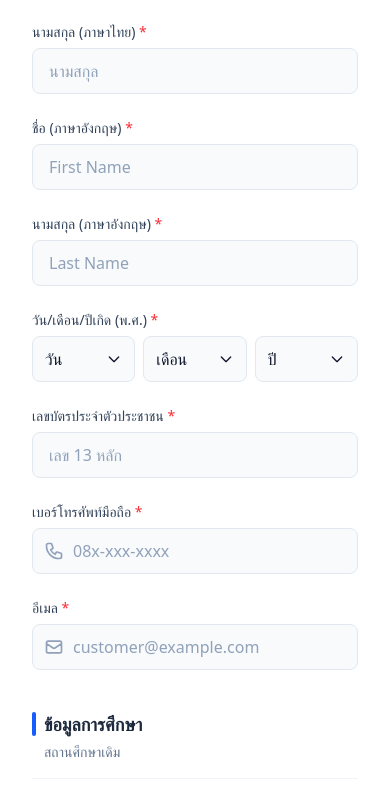
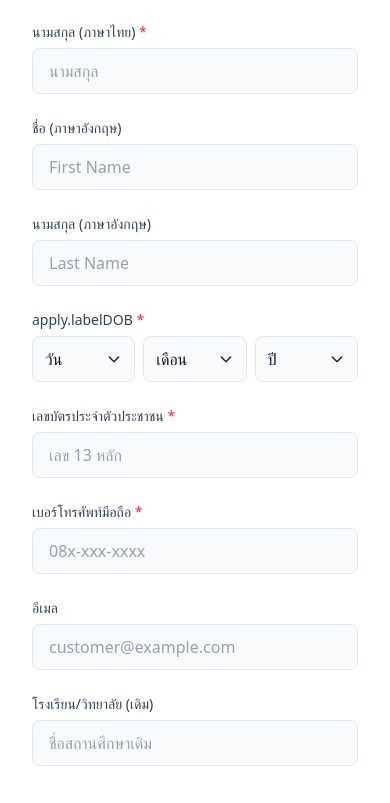
Before and after one commit to Kongdtnnmr/Project-CSC498, a React (Vite) app: page /apply in a window 390 px wide. Shown: the part 856-1659 px from the top of the page. Built offline with nearby package versions, Linux system fonts and the light colour scheme.

Commit message:
เพิ่มบันทึกสมัครเรียนGS Name smukrean498

```diff
--- a/package.json
+++ b/package.json
@@ -16,7 +16,8 @@
     "lucide-react": "^0.560.0",
     "react": "^19.2.0",
     "react-dom": "^19.2.0",
-    "react-router-dom": "^7.10.1"
+    "react-router-dom": "^7.10.1",
+    "sweetalert2": "^11.26.10"
   },
   "devDependencies": {
     "@eslint/js": "^9.39.1",
--- a/src/pages/Apply.jsx
+++ b/src/pages/Apply.jsx
@@ -1,5 +1,11 @@
 import { useState, useRef, useEffect } from 'react';
 import { useLanguage } from '../contexts/LanguageContext';
+
+// ⚠️ IMPORTANT: แทนที่ด้วย URL ของ Web App ที่คุณ Deploy จาก Google Apps Script
+const APPS_SCRIPT_URL = "https://script.google.com/macros/s/AKfycbxAJOqkKxToWMn3W0z2fykdVVO_nZPmGjJxjog-NTNCxoDg9ftIC0wgWrI_kC7KohT9/exec";
+// หมายเหตุ: โปรดแทนที่ URL นี้ด้วย URL ของ Web App ที่คุณ Deploy เอง
+
+// --- Component Helpers (ย้ายมาไว้ในไฟล์เดียวกันเพื่อความสะดวกในการ Copy-Paste) ---
 
 const InputField = ({ label, placeholder, type = "text", required = false, icon, value, onChange, maxLength }) => (
     <div>
@@ -48,7 +54,7 @@ const SelectField = ({ label, value, onChange, options, placeholder, required =
     </div>
 );
 
-const CustomSelect = ({ value, onChange, options, placeholder, isMobile }) => {
+const CustomSelect = ({ value, onChange, options, placeholder }) => {
     const [isOpen, setIsOpen] = useState(false);
     const containerRef = useRef(null);
 
@@ -67,10 +73,8 @@ const CustomSelect = ({ value, onChange, options, placeholder, isMobile }) => {
         setIsOpen(false);
     };
 
-    // Helper to get display label
     const getDisplayLabel = () => {
         if (!value) return placeholder;
-        // options can be array of strings or objects {val, label}
         const found = options.find(o => (typeof o === 'object' ? o.val : o) === value);
         if (!found) return value;
         return typeof found === 'object' ? found.label : found;
@@ -88,7 +92,6 @@ const CustomSelect = ({ value, onChange, options, placeholder, isMobile }) => {
                 </svg>
             </div>
 
-            {/* Dropdown List - Forced Downwards */}
             {isOpen && (
                 <div className="absolute top-full left-0 right-0 mt-1 bg-white border border-slate-200 rounded-lg shadow-xl max-h-60 overflow-y-auto z-50 animate-in fade-in zoom-in-95 duration-100">
                     {options.map((opt, idx) => {
@@ -113,17 +116,12 @@ const CustomSelect = ({ value, onChange, options, placeholder, isMobile }) => {
 
 const DateSelect = ({ label, value, onChange, required }) => {
     const { language } = useLanguage();
-    // Value format: DD/MM/YYYY
     const [d, m, y] = (value || "//").split('/');
 
-    // Calculate days based on selected month
     const getDaysInMonth = (month) => {
         if (!month) return 31;
-        // User custom rules:
-        // April (04), June (06), September (09), November (11) = 30 days
-        // February (02) = 14 days (per request)
         if (['04', '06', '09', '11'].includes(month)) return 30;
-        if (month === '02') return 14;
+        if (month === '02') return 29;
         return 31;
     };
 
@@ -146,18 +144,11 @@ const DateSelect = ({ label, value, onChange, required }) => {
 
     const months = language === 'TH' ? monthsTH : monthsEN;
 
-    // Years calculation
-    // TH: BE (Current Year + 543)
-    // EN: AD (Current Year)
-    // Range: 15-70 years old (approx)
     const currentYear = new Date().getFullYear();
     const isThai = language === 'TH';
     const yearOffset = isThai ? 543 : 0;
-
-    // Base calculation on AD year to keep consistent range
     const startYearAD = currentYear - 10;
     const endYearAD = currentYear - 70;
-
     const years = [];
     for (let yr = startYearAD; yr >= endYearAD; yr--) {
         years.push(String(yr + yearOffset));
@@ -168,12 +159,9 @@ const DateSelect = ({ label, value, onChange, required }) => {
         const newM = type === 'm' ? val : (m || '');
         const newY = type === 'y' ? val : (y || '');
 
-        // If changing month, check if current day is valid for new month
         if (type === 'm') {
             const maxDays = getDaysInMonth(val);
-            if (newD && parseInt(newD) > maxDays) {
-                newD = ''; // Reset day if invalid
-            }
+            if (newD && parseInt(newD) > maxDays) newD = '';
         }
 
         onChange(`${newD}/${newM}/${newY}`);
@@ -185,30 +173,9 @@ const DateSelect = ({ label, value, onChange, required }) => {
                 {label} {required && <span className="text-red-500">*</span>}
             </label>
             <div className="grid grid-cols-3 gap-2">
-                <div className="relative">
-                    <CustomSelect
-                        value={d || ''}
-                        onChange={(val) => handleChange('d', val)}
-                        options={days}
-                        placeholder={isThai ? 'วัน' : 'Day'}
-                    />
-                </div>
-                <div className="relative">
-                    <CustomSelect
-                        value={m || ''}
-                        onChange={(val) => handleChange('m', val)}
-                        options={months}
-                        placeholder={isThai ? 'เดือน' : 'Month'}
-                    />
-                </div>
-                <div className="relative">
-                    <CustomSelect
-                        value={y || ''}
-                        onChange={(val) => handleChange('y', val)}
-                        options={years}
-                        placeholder={isThai ? 'ปี' : 'Year'}
-                    />
-                </div>
+                <CustomSelect value={d || ''} onChange={(val) => handleChange('d', val)} options={days} placeholder={isThai ? 'วัน' : 'Day'} />
+                <CustomSelect value={m || ''} onChange={(val) => handleChange('m', val)} options={months} placeholder={isThai ? 'เดือน' : 'Month'} />
+                <CustomSelect value={y || ''} onChange={(val) => handleChange('y', val)} options={years} placeholder={isThai ? 'ปี' : 'Year'} />
             </div>
         </div>
     );
@@ -224,81 +191,139 @@ const SectionHeader = ({ title, subtitle }) => (
     </div>
 );
 
+// --- Main Apply Component ---
 export default function Apply() {
     const { t } = useLanguage();
+
+    // States สำหรับเก็บข้อมูลฟอร์ม
     const [selectedCurriculumKey, setSelectedCurriculumKey] = useState("");
     const [selectedMajor, setSelectedMajor] = useState("");
-
-    // Form States
+    const [prefix, setPrefix] = useState("");
+    const [firstNameTH, setFirstNameTH] = useState("");
+    const [lastNameTH, setLastNameTH] = useState("");
+    const [firstNameEN, setFirstNameEN] = useState("");
+    const [lastNameEN, setLastNameEN] = useState("");
     const [dob, setDob] = useState("");
     const [idCard, setIdCard] = useState("");
     const [mobile, setMobile] = useState("");
-    const [prefix, setPrefix] = useState("");
+    const [email, setEmail] = useState("");
+    const [school, setSchool] = useState("");
 
-    // Get translated data
+    // ข้อมูลจากไฟล์ภาษา (สมมติ)
     const levels = t('courses.levels');
     const majorsData = t('courses.majors');
     const prefixOptions = t('apply.prefixOptions');
+    const curriculumKeys = ['pvc', 'pws', 'bachelor'];
 
-    const curriculumKeys = ['pvc', 'pws', 'bachelor'];
-    // Map dropdown value back to key for simple state management in this demo
-    // Ideally SelectField would just take the key as value.
-
-    // Validation Handlers
     const handleMobileChange = (e) => {
-        const value = e.target.value.replace(/\D/g, ""); // Keep only numbers
-        if (value.length <= 10) {
-            setMobile(value);
-        }
+        const value = e.target.value.replace(/\D/g, "");
+        if (value.length <= 10) setMobile(value);
     };
 
     const handleIdCardChange = (e) => {
         const value = e.target.value.replace(/\D/g, "");
-        if (value.length <= 13) {
-            setIdCard(value);
+        if (value.length <= 13) setIdCard(value);
+    };
+
+    // ✅ Submit Handler ที่แก้ไขแล้ว
+    const handleSubmit = async (e) => {
+        e.preventDefault();
+
+        if (!APPS_SCRIPT_URL || !APPS_SCRIPT_URL.includes("/exec")) {
+            alert("⚠️ APPS_SCRIPT_URL ไม่ถูกต้อง กรุณาตรวจสอบการตั้งค่า");
+            return;
+        }
+
+        if (!selectedCurriculumKey || !selectedMajor || !prefix || !firstNameTH || !lastNameTH || !idCard || !mobile) {
+            alert("❌ กรุณากรอกข้อมูลที่มีเครื่องหมาย (*) ให้ครบถ้วน");
+            return;
+        }
+
+        const formData = {
+            curriculum: selectedCurriculumKey,
+            major: selectedMajor,
+            prefix,
+            firstNameTH,
+            lastNameTH,
+            firstNameEN,
+            lastNameEN,
+            dob,
+            idCard,
+            mobile,
+            email,
+            school
+        };
+
+        try {
+            const fd = new FormData();
+            Object.entries(formData).forEach(([key, value]) => fd.append(key, value));
+
+            const response = await fetch(APPS_SCRIPT_URL, {
+                method: "POST",
+                body: fd,
+            });
+
+            // ตรวจสอบสถานะการตอบกลับ
+            if (!response.ok) {
+                // หาก HTTP Status ไม่อยู่ในช่วง 200-299 ให้ Throw Error
+                throw new Error(`HTTP error! Status: ${response.status} (${response.statusText})`);
+            }
+
+            // อ่าน Response เป็น Text ก่อน เพื่อป้องกัน SyntaxError
+            const responseText = await response.text();
+
+            if (responseText.trim().length > 0) {
+                try {
+                    // หากมี Text ให้ลอง Parse เป็น JSON
+                    const result = JSON.parse(responseText);
+                    console.log("Apps Script Response:", result);
+
+                    if (result.status === 'success') {
+                        alert(`✅ ${t('apply.submitButton')} สำเร็จ! ข้อมูลถูกบันทึกแล้ว`);
+                    } else {
+                        alert(`⚠️ ข้อผิดพลาดจาก Apps Script: ${result.message}`);
+                    }
+                } catch (e) {
+                    // กรณี GAS ไม่ได้ส่ง JSON แต่ส่ง HTML/Text อื่นๆ กลับมา
+                    console.warn("GAS returned non-JSON response:", responseText);
+                    alert(`✅ ${t('apply.submitButton')} สำเร็จ! (ข้อมูลถูกส่งแล้ว แต่รูปแบบการตอบกลับของเซิร์ฟเวอร์ผิดปกติ)`);
+                }
+            } else {
+                // กรณีที่ Response เป็นค่าว่าง แต่ Status OK (200) - เป็นสาเหตุของ Error เดิม
+                alert(`✅ ${t('apply.submitButton')} สำเร็จ! ข้อมูลถูกบันทึกแล้ว`);
+            }
+
+            console.log("Form submitted successfully");
+
+        } catch (error) {
+            console.error("Submission Error:", error);
+            alert(`❌ ${t('apply.errorMessage')} เกิดข้อผิดพลาดในการส่งข้อมูล: ${error.message}`);
         }
     };
 
-
-
-
     return (
-        <div className="min-h-screen bg-white font-sans">
+        <form onSubmit={handleSubmit} className="min-h-screen bg-white font-sans">
             <div className="w-full">
-                <div
-                    className="overflow-hidden animate-in fade-in slide-in-from-bottom-4 duration-700"
-                >
-                    {/* Header Banner */}
+                <div className="overflow-hidden animate-in fade-in slide-in-from-bottom-4 duration-700">
                     <div className="bg-gradient-to-r from-blue-900 to-blue-700 px-8 py-10 text-white relative overflow-hidden">
                         <div className="absolute top-0 right-0 p-4 opacity-10 transform translate-x-10 -translate-y-10">
                             <svg className="w-64 h-64" fill="currentColor" viewBox="0 0 20 20"><path d="M10.394 2.08a1 1 0 00-.788 0l-7 3a1 1 0 000 1.84L5.25 8.051a.999.999 0 01.356-.257l4-1.714a1 1 0 11.788 1.838L7.667 9.088l1.94.831a1 1 0 00.787 0l7-3a1 1 0 000-1.838l-7-3zM3.31 9.397L5 10.12v4.102a8.969 8.969 0 00-1.05-.174 1 1 0 01-.89-.89 11.115 11.115 0 01.25-3.762zM9.3 16.573A9.026 9.026 0 007 14.935v-3.957l1.818.78a3 3 0 002.364 0l5.508-2.361a11.026 11.026 0 01.25 3.762 1 1 0 01-.89.89 8.968 8.968 0 00-5.35 2.524 1 1 0 01-1.4 0zM6 18a1 1 0 001-1v-2.065a8.935 8.935 0 00-2-.712V17a1 1 0 001 1z"></path></svg>
                         </div>
-                        <h1 className="text-3xl md:text-4xl font-extrabold tracking-tight relative z-10">
-                            {t('apply.bannerTitle')}
-                        </h1>
-                        <p className="mt-2 text-blue-100 relative z-10 font-light text-lg">
-                            {t('apply.bannerSubtitle')}
-                        </p>
+                        <h1 className="text-3xl md:text-4xl font-extrabold tracking-tight relative z-10">{t('apply.bannerTitle')}</h1>
+                        <p className="mt-2 text-blue-100 relative z-10 font-light text-lg">{t('apply.bannerSubtitle')}</p>
                     </div>
 
                     <div className="p-8 space-y-10">
-
                         {/* 1. ข้อมูลหลักสูตร */}
                         <section>
                             <SectionHeader title={t('apply.sectionCourse')} subtitle={t('apply.sectionCourseSub')} />
                             <div className="grid grid-cols-1 md:grid-cols-2 gap-x-8 gap-y-6">
-                                {/* Modified SelectField usage to handle keys and display text manually for now since SelectField is simple */}
                                 <div>
-                                    <label className="block text-sm font-medium text-slate-700 mb-1.5">
-                                        {t('apply.labelLevel')} <span className="text-red-500">*</span>
-                                    </label>
+                                    <label className="block text-sm font-medium text-slate-700 mb-1.5">{t('apply.labelLevel')} <span className="text-red-500">*</span></label>
                                     <div className="relative">
                                         <select
                                             value={selectedCurriculumKey}
-                                            onChange={(e) => {
-                                                setSelectedCurriculumKey(e.target.value);
-                                                setSelectedMajor("");
-                                            }}
+                                            onChange={(e) => { setSelectedCurriculumKey(e.target.value); setSelectedMajor(""); }}
                                             className={`w-full bg-slate-50 border border-slate-200 text-slate-900 rounded-lg py-2.5 px-4 pr-8 focus:ring-2 focus:ring-blue-500 focus:border-transparent transition-all duration-200 outline-none appearance-none ${selectedCurriculumKey === "" ? "text-slate-400" : ""}`}
                                         >
                                             <option value="" disabled hidden>{t('apply.placeholderLevel')}</option>
@@ -327,91 +352,35 @@ export default function Apply() {
                         {/* 2. ข้อมูลส่วนตัว */}
                         <section>
                             <SectionHeader title={t('apply.sectionPersonal')} subtitle={t('apply.sectionPersonalSub')} />
-                            <div className="space-y-6">
-                                <div className="grid grid-cols-1 md:grid-cols-12 gap-6">
-                                    <div className="md:col-span-3">
+                            <div className="grid grid-cols-1 md:grid-cols-2 gap-x-8 gap-y-6">
                                 <SelectField
                                     label={t('apply.labelPrefix')}
                                     placeholder={t('apply.placeholderPrefix')}
                                     required
                                     value={prefix}
                                     onChange={(e) => setPrefix(e.target.value)}
-                                            options={prefixOptions || []}
+                                    options={prefixOptions}
                                 />
-                                    </div>
-                                    <div className="md:col-span-4">
-                                        <InputField label={t('apply.labelFirstNameTH')} placeholder={t('apply.placeholderFirstNameTH')} required />
-                                    </div>
-                                    <div className="md:col-span-5">
-                                        <InputField label={t('apply.labelLastNameTH')} placeholder={t('apply.placeholderLastNameTH')} required />
-                                    </div>
-                                </div>
-
-                                <div className="grid grid-cols-1 md:grid-cols-2 gap-6">
-                                    <InputField label={t('apply.labelFirstNameEN')} placeholder={t('apply.placeholderFirstNameEN')} required />
-                                    <InputField label={t('apply.labelLastNameEN')} placeholder={t('apply.placeholderLastNameEN')} required />
-                                </div>
-
-                                <div className="grid grid-cols-1 md:grid-cols-2 gap-6">
-                                    <DateSelect
-                                        label={t('apply.labelDob')}
-                                        required
-                                        value={dob}
-                                        onChange={setDob}
-                                    />
-                                    <InputField
-                                        label={t('apply.labelIdCard')}
-                                        placeholder={t('apply.placeholderIdCard')}
-                                        required
-                                        value={idCard}
-                                        onChange={handleIdCardChange}
-                                        maxLength={13}
-
-                                    />
-                                </div>
-
-                                <div className="grid grid-cols-1 md:grid-cols-2 gap-6">
-                                    <InputField
-                                        label={t('apply.labelMobile')}
-                                        placeholder={t('apply.placeholderMobile')}
-                                        required
-                                        type="tel"
-                                        value={mobile}
-                                        onChange={handleMobileChange}
-                                        maxLength={10}
-                                        icon={<svg className="w-5 h-5" fill="none" stroke="currentColor" viewBox="0 0 24 24"><path strokeLinecap="round" strokeLinejoin="round" strokeWidth="2" d="M3 5a2 2 0 012-2h3.28a1 1 0 01.948.684l1.498 4.493a1 1 0 01-.502 1.21l-2.257 1.13a11.042 11.042 0 005.516 5.516l1.13-2.257a1 1 0 011.21-.502l4.493 1.498a1 1 0 01.684.949V19a2 2 0 01-2 2h-1C9.716 21 3 14.284 3 6V5z"></path></svg>}
-                                    />
-                                    <InputField
-                                        label={t('apply.labelEmail')}
-                                        placeholder={t('apply.placeholderEmail')}
-                                        required
-                                        type="email"
-                                        icon={<svg className="w-5 h-5" fill="none" stroke="currentColor" viewBox="0 0 24 24"><path strokeLinecap="round" strokeLinejoin="round" strokeWidth="2" d="M3 8l7.89 5.26a2 2 0 002.22 0L21 8M5 19h14a2 2 0 002-2V7a2 2 0 00-2-2H5a2 2 0 00-2 2v10a2 2 0 002 2z"></path></svg>}
-                                    />
-                                </div>
+                                <InputField label={t('apply.labelFirstNameTH')} placeholder={t('apply.placeholderFirstNameTH')} required value={firstNameTH} onChange={(e) => setFirstNameTH(e.target.value)} />
+                                <InputField label={t('apply.labelLastNameTH')} placeholder={t('apply.placeholderLastNameTH')} required value={lastNameTH} onChange={(e) => setLastNameTH(e.target.value)} />
+                                <InputField label={t('apply.labelFirstNameEN')} placeholder={t('apply.placeholderFirstNameEN')} value={firstNameEN} onChange={(e) => setFirstNameEN(e.target.value)} />
+                                <InputField label={t('apply.labelLastNameEN')} placeholder={t('apply.placeholderLastNameEN')} value={lastNameEN} onChange={(e) => setLastNameEN(e.target.value)} />
+                                <DateSelect label={t('apply.labelDOB')} value={dob} onChange={setDob} required />
+                                <InputField label={t('apply.labelIdCard')} placeholder={t('apply.placeholderIdCard')} value={idCard} onChange={handleIdCardChange} maxLength={13} required />
+                                <InputField label={t('apply.labelMobile')} placeholder={t('apply.placeholderMobile')} value={mobile} onChange={handleMobileChange} maxLength={10} required />
+                                <InputField label={t('apply.labelEmail')} placeholder={t('apply.placeholderEmail')} type="email" value={email} onChange={(e) => setEmail(e.target.value)} />
+                                <InputField label={t('apply.labelSchool')} placeholder={t('apply.placeholderSchool')} value={school} onChange={(e) => setSchool(e.target.value)} />
                             </div>
                         </section>
 
-                        {/* 3. ข้อมูลการศึกษา */}
-                        <section>
-                            <SectionHeader title={t('apply.sectionEducation')} subtitle={t('apply.sectionEducationSub')} />
-                            <div className="grid grid-cols-1 gap-6">
-                                <InputField label={t('apply.labelSchool')} placeholder={t('apply.placeholderSchool')} required />
-
-                            </div>
-                        </section>
-
-                        {/* Submit Button */}
-                        <div className="pt-6 border-t border-slate-100 flex justify-center">
-                            <button
-                                className="bg-gradient-to-r from-emerald-600 to-emerald-600 hover:from-emerald-600 hover:to-emerald-700 text-white text-lg font-bold py-3 px-12 rounded-full  transition-all flex items-center gap-2 hover:scale-105 active:scale-95"
-                            >
+                        <div className="flex justify-end">
+                            <button type="submit" className="bg-blue-600 text-white font-medium py-3 px-6 rounded-lg hover:bg-blue-700 transition-colors">
                                 {t('apply.submitButton')}
                             </button>
                         </div>
                     </div>
                 </div>
             </div>
-        </div>
+        </form>
     );
 }
```
Also changed, not shown: 1 other file (tests, documents, lock files or other folders). Lines whose indentation alone changed are shown as unchanged.
